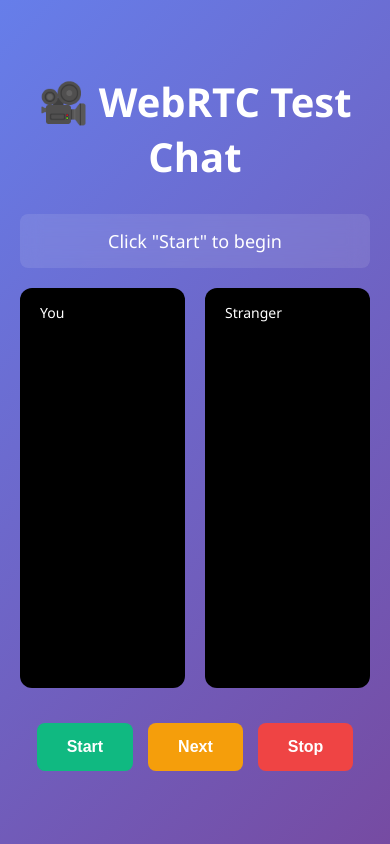
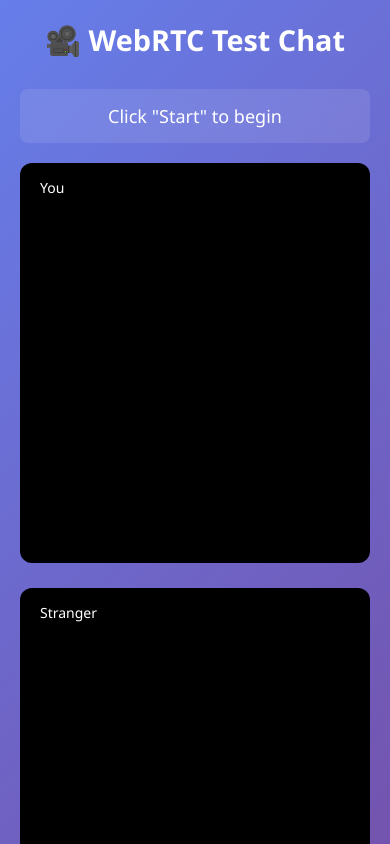
Before and after one commit to Skipitcom/Test, a plain HTML site: page index.html in a window 390 px wide. Shown: the top 844 px of the page. Drawn offline with nearby package versions, Linux system fonts and the light colour scheme.

Commit message:
Add mobile responsive layout

```diff
--- a/index.html
+++ b/index.html
@@ -39,6 +39,22 @@
             grid-template-columns: 1fr 1fr;
             gap: 20px;
             margin-bottom: 30px;
+        }
+
+        /* Mobile Layout: Stack Videos Vertically */
+        @media (max-width: 768px) {
+            .video-container {
+                grid-template-columns: 1fr;
+                grid-template-rows: 1fr 1fr;
+            }
+
+            video {
+                height: 50vh;
+            }
+
+            h1 {
+                font-size: 1.8rem;
+            }
         }
 
         video {
```
